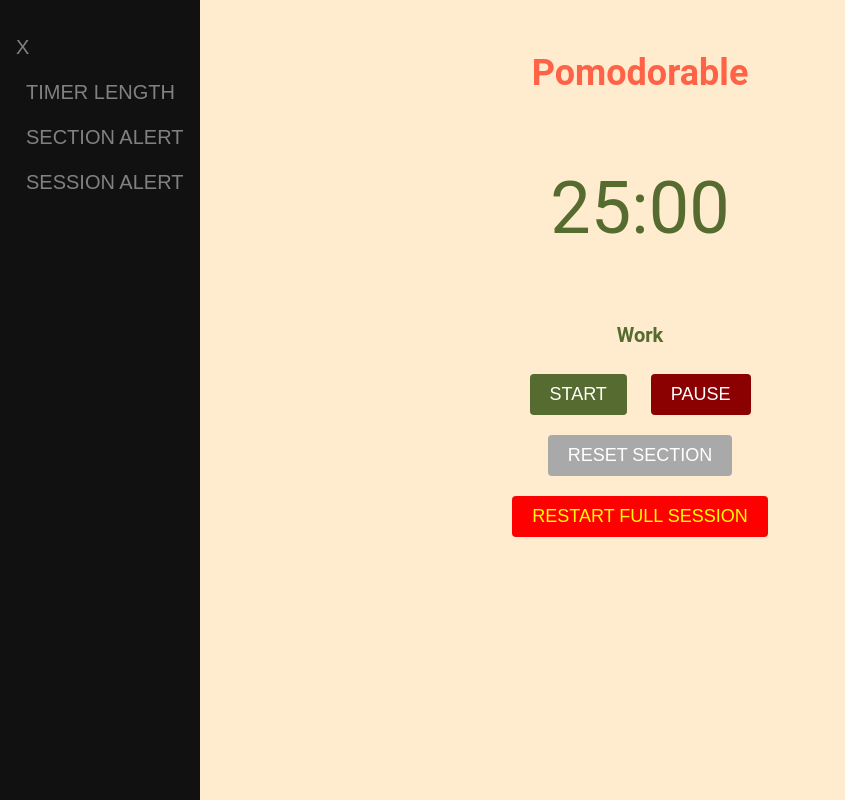
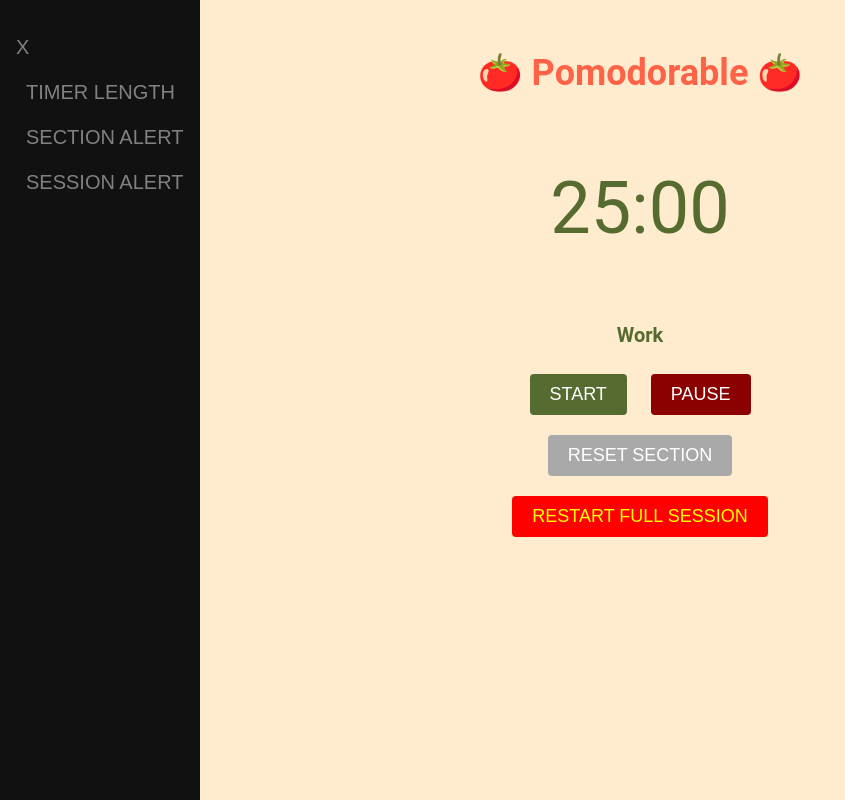
Before and after one commit to ariannabrisco/pomodorable, a plain HTML site: page index.html in a window 1280 px wide. Shown: the whole page, without its empty margins (0-845 px from the left). Drawn offline with Linux system fonts and the light colour scheme.

Commit message:
more tomatoes

```diff
--- a/index.html
+++ b/index.html
@@ -2,12 +2,12 @@
 <head>
     <meta charset="UTF-8">
     <meta name="viewport" content="width=device-width, initial-scale=1.0">
-    <title>Pomodorable</title>
+    <title>🍅 Pomodorable</title>
     <link rel="stylesheet" href="style.css">
 </head>
 <body>
     <div class="mainContainer">
-        <h1 class="title">Pomodorable</h1>
+        <h1 class="title">🍅 Pomodorable 🍅</h1>
         <p class="timer" id="timer">25:00</p>
         <h2 class="timerType" id="timerType">Work</h2>
         <div class="button-wrapper">
--- a/main.js
+++ b/main.js
@@ -39,7 +39,7 @@ let sectionPath = `assets/sounds/alerts/section/${sectionAlert}.mp3`;
 let sessionAlert = "tadaAlert";
 let sessionPath = `assets/sounds/alerts/session/${sessionAlert}.mp3`;
 
-
+// ~ VARS ~
 var timerTypeOptions = {
     Work: lengthChoice * 60,
     ShortBreak: lengthChoice * (1/5) * 60,
@@ -48,7 +48,6 @@ var timerTypeOptions = {
 
 var dropdown = document.getElementsByClassName("dropdownButton");
 var i;
-
 
 
 // ~ FUNCTIONS ~
```
